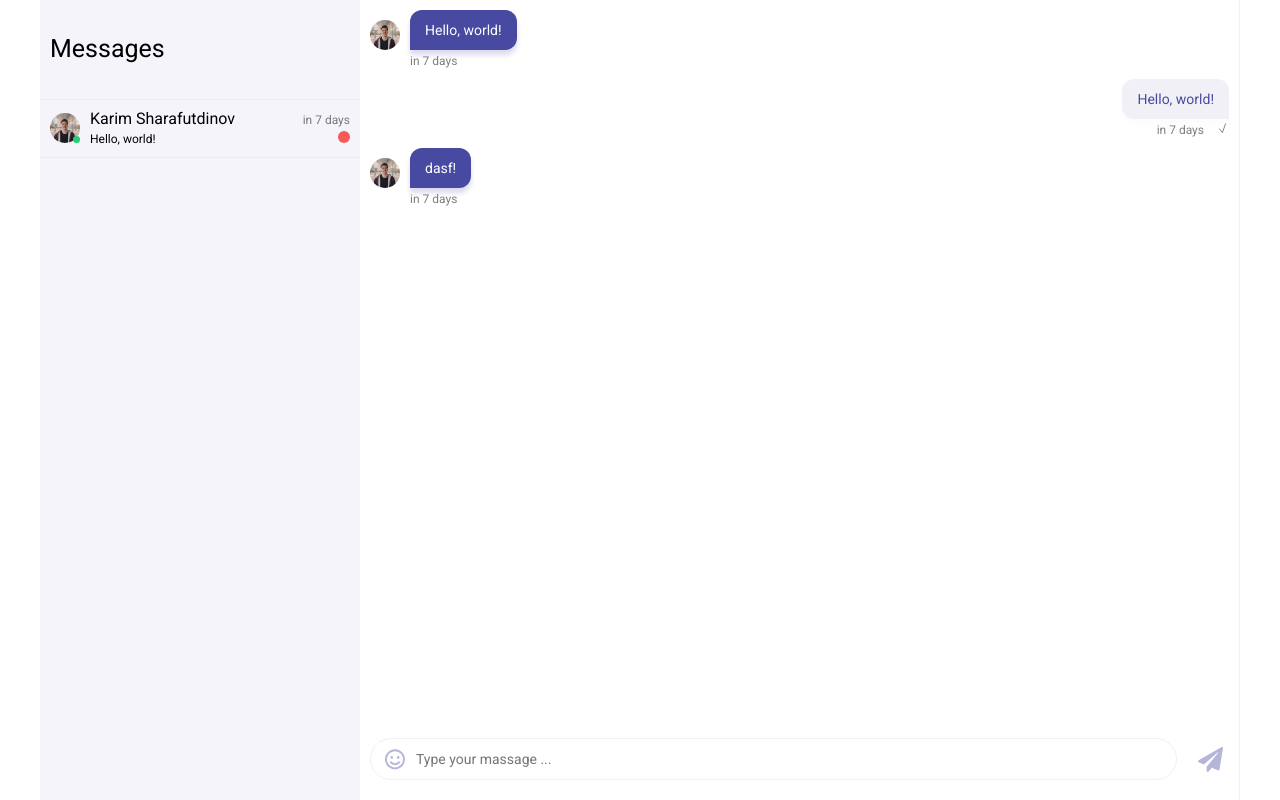
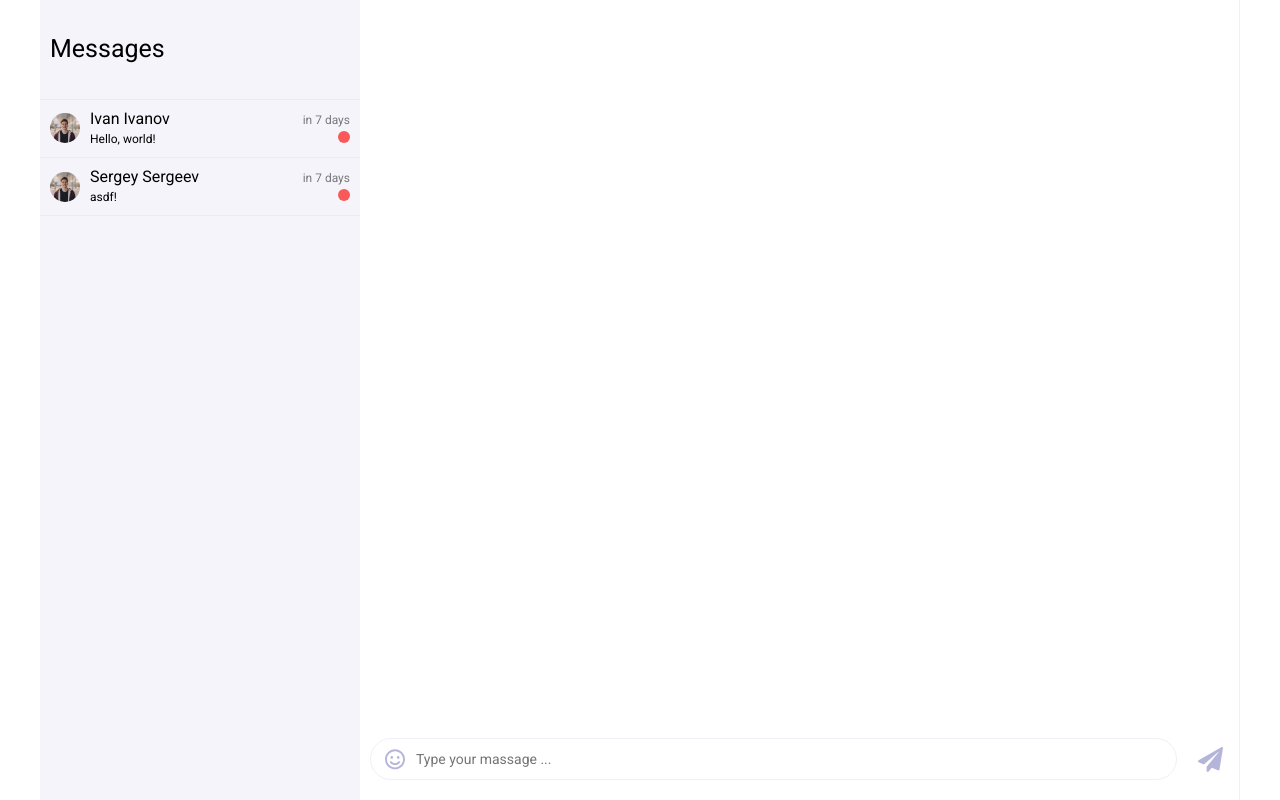
Before and after one commit to shoffkarim/react-chat-frontend, a React (Create React App) app: page / in a window 1280 px wide. Built offline with nearby package versions, Linux system fonts and the light colour scheme; data requests are answered from the project's data file.

Commit message:
правки по отображению активного чата

```diff
--- a/public/db.json
+++ b/public/db.json
@@ -11,8 +11,17 @@
     },
     {
       "id": 2,
-      "name": "Barak Obama",
+      "name": "Ivan Ivanov",
       "login": "barak",
+      "password": "54321",
+      "last_seen": "Wed May 26 2021 18:52:11 GMT+0500 (Екатеринбург, стандартное время)",
+      "avatar": "default-avatar.jpg",
+      "created_at": "Sat May 22 2021 18:52:11 GMT+0500 (Екатеринбург, стандартное время)"
+    },
+    {
+      "id": 3,
+      "name": "Sergey Sergeev",
+      "login": "serg123",
       "password": "54321",
       "last_seen": "Wed May 26 2021 18:52:11 GMT+0500 (Екатеринбург, стандартное время)",
       "avatar": "default-avatar.jpg",
@@ -24,6 +33,11 @@
       "id": 1,
       "user_id": 2,
       "last_message": 1
+    },
+    {
+      "id": 2,
+      "user_id": 3,
+      "last_message": 4
     }
   ],
   "messages": [
@@ -54,7 +68,7 @@
     {
       "id": 4,
       "chat_id": 2,
-      "user_id": 2,
+      "user_id": 4,
       "content": "asdf!",
       "date_create": "Wed May 26 2021 18:51:11 GMT+0500 (Екатеринбург, стандартное время)",
       "is_read": false
@@ -70,7 +84,7 @@
     {
       "id": 6,
       "chat_id": 2,
-      "user_id": 2,
+      "user_id": 1,
       "content": "ewqrwe!",
       "date_create": "Wed May 26 2021 18:51:11 GMT+0500 (Екатеринбург, стандартное время)",
       "is_read": false
--- a/src/App.tsx
+++ b/src/App.tsx
@@ -10,9 +10,10 @@ const GlobalContext = React.createContext<GlobalContent>({
 export const useGlobalContext = () => React.useContext(GlobalContext)
 
 const App: React.FC = () => {
-  const onSelectChat = (chat_id: number) => {
-    console.log(123)
-  };
+  const [activeChat, setActiveChat] = React.useState(0);
+  const onSelectActiveChat = (chat_id: number) => {
+    setActiveChat(chat_id)
+  }
   return (
     <GlobalContext.Provider value={{mainUser: 1}}>
     <div className="App">
@@ -21,10 +22,10 @@ const App: React.FC = () => {
           <div className="dialogs-title">
             <p>Messages</p>
           </div>
-          <DialogList/>
+          <DialogList onSelectChat={(chat_id) => onSelectActiveChat(chat_id)}/>
         </div>
         <div className="dialog-window">
-          <DialogMessages chatId={1}/>
+          <DialogMessages chatId={activeChat}/>
           <div className="dialog-input">
             <DialogInput/>
           </div>
--- a/src/components/Dialog/DialogItem.tsx
+++ b/src/components/Dialog/DialogItem.tsx
@@ -35,13 +35,14 @@ const DialogItem: React.FC<IDialogItem> = ({ user_id, chat_id, message_id, selec
   React.useEffect(() => {
     Axios.get(`http://localhost:3001/messages?id=${message_id}`)
     .then(({data}) => setMessage(data[0]));
-    Axios.get(`http://localhost:3001/users?id=${message_id}`)
+    Axios.get(`http://localhost:3001/users?id=${user_id}`)
     .then(({data}) => setUser(data[0]));
   }, []);
 
   return (
     <div className={classNames("dialogs-item")} onClick={() => selectChat(chat_id)}>
-      <div className={classNames("dialogs-item__avatar", user.last_seen? "online" : "")}>
+      {/* , user.last_seen? "online" : "" */}
+      <div className={classNames("dialogs-item__avatar")}>
         <img src={user.avatar} alt="" />
       </div>
       <div className="dialogs-item__wrapper">
--- a/src/components/Dialog/DialogList.tsx
+++ b/src/components/Dialog/DialogList.tsx
@@ -5,26 +5,26 @@ import { fetchChats } from "redux/actions/Chats";
 import { RootState } from "redux/store";
 import DialogItem from "./DialogItem";
 
-const DialogList: React.FC = () => {
+interface IDialogList {
+  onSelectChat: (arg0: number) => void
+}
+
+const DialogList: React.FC<IDialogList> = ({onSelectChat}) => {
   const dispatch = useDispatch();
   React.useEffect(() => {
     dispatch(fetchChats());
   }, [dispatch]);
   const chats: ChatsBD[] = useSelector((state: RootState) => state.Chats.items);
-  const [activeChat, setActiveChat] = React.useState(0);
-  const onSelectChat = (chat_id: number) => {
-    setActiveChat(chat_id);
-  };
-  //console.log(chats)
+
   return (
     <div className="dialog-list">
       {chats &&
         chats.map((obj, index) => (
           <DialogItem
+            selectChat={(chat_id) => onSelectChat(chat_id)}
             user_id={obj.user_id}
             chat_id={obj.id}
             message_id={obj.last_message}
-            selectChat={(chat_id) => onSelectChat(chat_id)}
             key={index}
           />
         ))}
```
